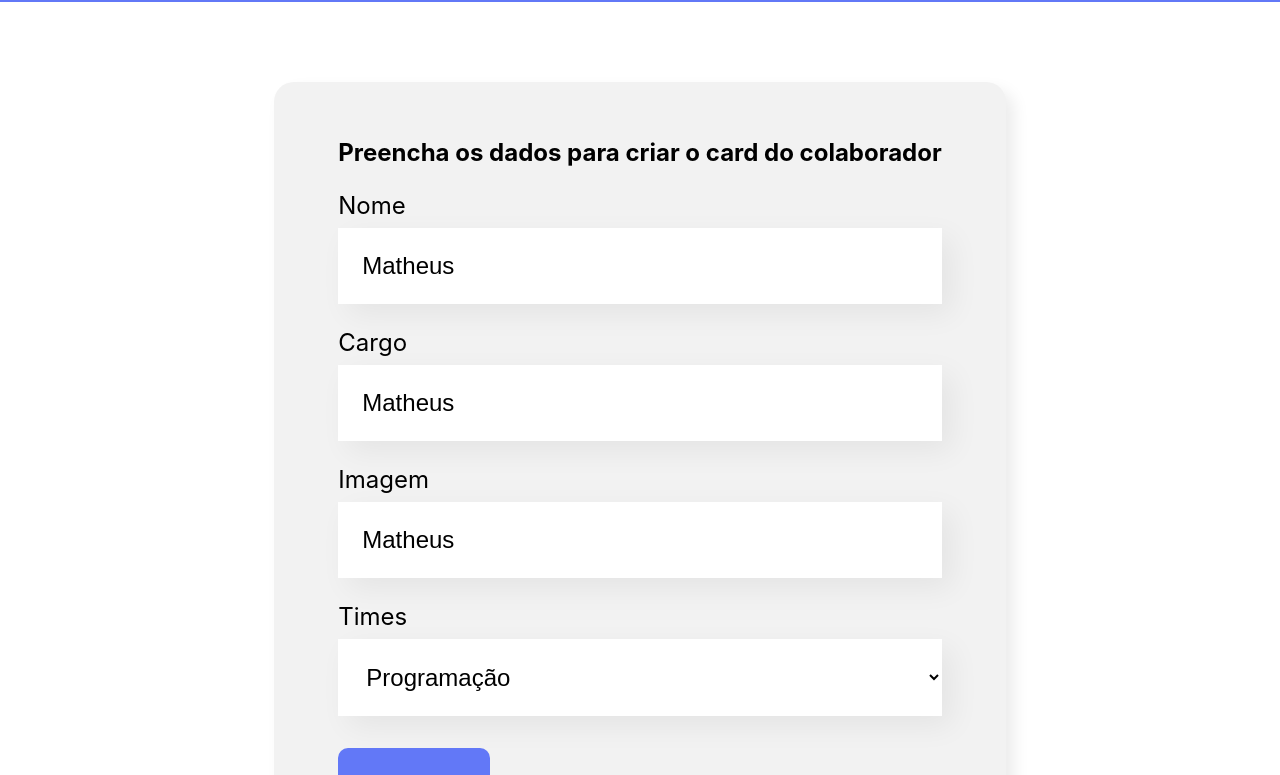
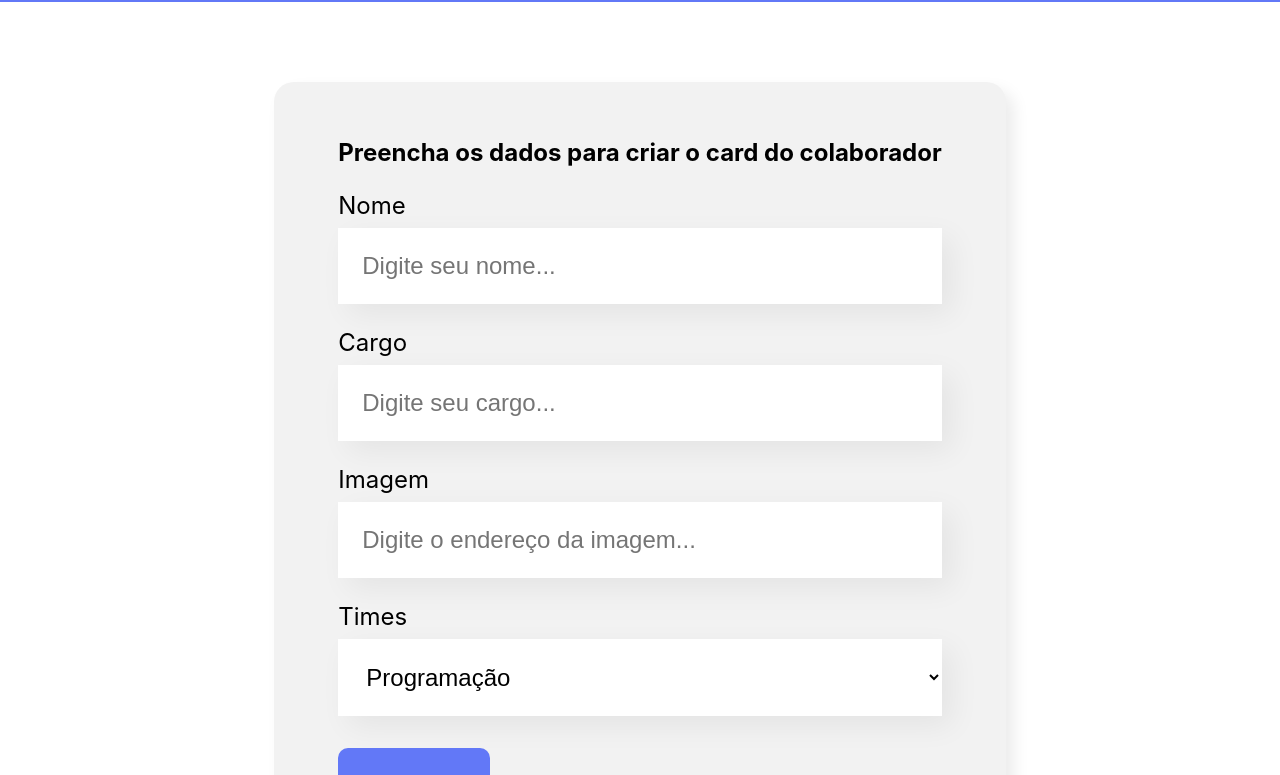
Before and after one commit to matheusjuda/organo-react, a React (Create React App) app: page / in a window 1280 px wide. Shown: the part 496-1271 px from the top of the page. Built offline with nearby package versions, Linux system fonts and the light colour scheme.

Commit message:
Delegando o controle do estado do input para o Formulario

```diff
--- a/src/componentes/CampopTexto/index.js
+++ b/src/componentes/CampopTexto/index.js
@@ -1,28 +1,21 @@
-import { useState } from 'react'
 import './CampoTexto.css'
 
 const CampoTexto = (props) => {
 
     const placeholderModificado = `${props.placeholder}...`
 
-    //guardando o input
-    //let valor = 'fdfg'
+    //capturando input
+    const aoDigitado = (evento) => {
+        props.aoAlterado(evento.target.value)
 
 
-    //array com duas variaveis, definimos `valor` como 'vazio' e `setValor` como uma função para atualizar o estado.           useState= hook, variavel de estado
-    const [valor, setValor] = useState('Matheus')
-
-    //capturando input
-    const aoDigitado = (evento) => {
-        setValor(evento.target.value)
-        console.log(valor)
     }
 
     return (
         <div className='campo-texto'>
             <label>{props.label}</label>
             {/*required= obrigatorio para validar formulario / onChange= evento ocorre quando o valor de um elemento HTML é alterado*/}
-            <input value={valor} onChange={aoDigitado} required={props.obrigatorio} placeholder={placeholderModificado} />
+            <input value={props.valor} onChange={aoDigitado} required={props.obrigatorio} placeholder={placeholderModificado} />
         </div>
     )
 }
--- a/src/componentes/Formulario/index.js
+++ b/src/componentes/Formulario/index.js
@@ -1,3 +1,4 @@
+import { useState } from 'react'
 import Botao from '../Botao'
 import CampoTexto from '../CampopTexto'
 import ListaSuspensa from '../ListaSuspensa'
@@ -16,9 +17,18 @@
         'Inovação e Gestão'
     ]
 
+
+    //array com duas variaveis, definimos `nome` como 'vazio' e `setValor` como uma função para atualizar o estado. / useState= hook, variavel de estado
+    const [nome, setNome] = useState('')
+    const [cargo, setCargo] = useState('')
+    const [imagem, setImagem] = useState('')
+
+
+    //Estado formulario
     const aoSalvar = (evento) => {
         evento.preventDefault() //previnindo o comportamento padrão de recarregar a pag
-        console.log('SALVE')
+        console.log('SALVE', nome, cargo, imagem)
+
 
     }
 
@@ -27,13 +37,37 @@
         <section className='formulario'>
             <form onSubmit={aoSalvar}> {/*aoSalvar escutando o formulario*/}
                 <h2>Preencha os dados para criar o card do colaborador</h2>
-                <CampoTexto obrigatorio={true} label="Nome" placeholder="Digite seu nome" />
-                <CampoTexto obrigatorio={true} label="Cargo" placeholder="Digite seu cargo" />
-                <CampoTexto label="Imagem" placeholder="Digite o endereço da imagem" />
-                <ListaSuspensa obrigatorio={true} label='Times' itens={times} />
+                <CampoTexto
+                    obrigatorio={true}
+                    label="Nome"
+                    placeholder="Digite seu nome"
+                    valor={nome}
+                    aoAlterado={valor => setNome(valor)}
+                />
+                <CampoTexto
+                    obrigatorio={true}
+                    label="Cargo"
+                    placeholder="Digite seu cargo"
+                    valor={cargo}
+                    aoAlterado={valor => setCargo(valor)}
+                />
+                <CampoTexto
+                    label="Imagem"
+                    placeholder="Digite o endereço da imagem"
+                    valor={imagem}
+                    aoAlterado={valor => setImagem(valor)}
+                />
+                <ListaSuspensa
+                    obrigatorio={true}
+                    label='Times'
+                    itens={times}
+                />
                 <Botao>Criar Card</Botao>
             </form>
         </section>
+
+
+
 
 
 
```
